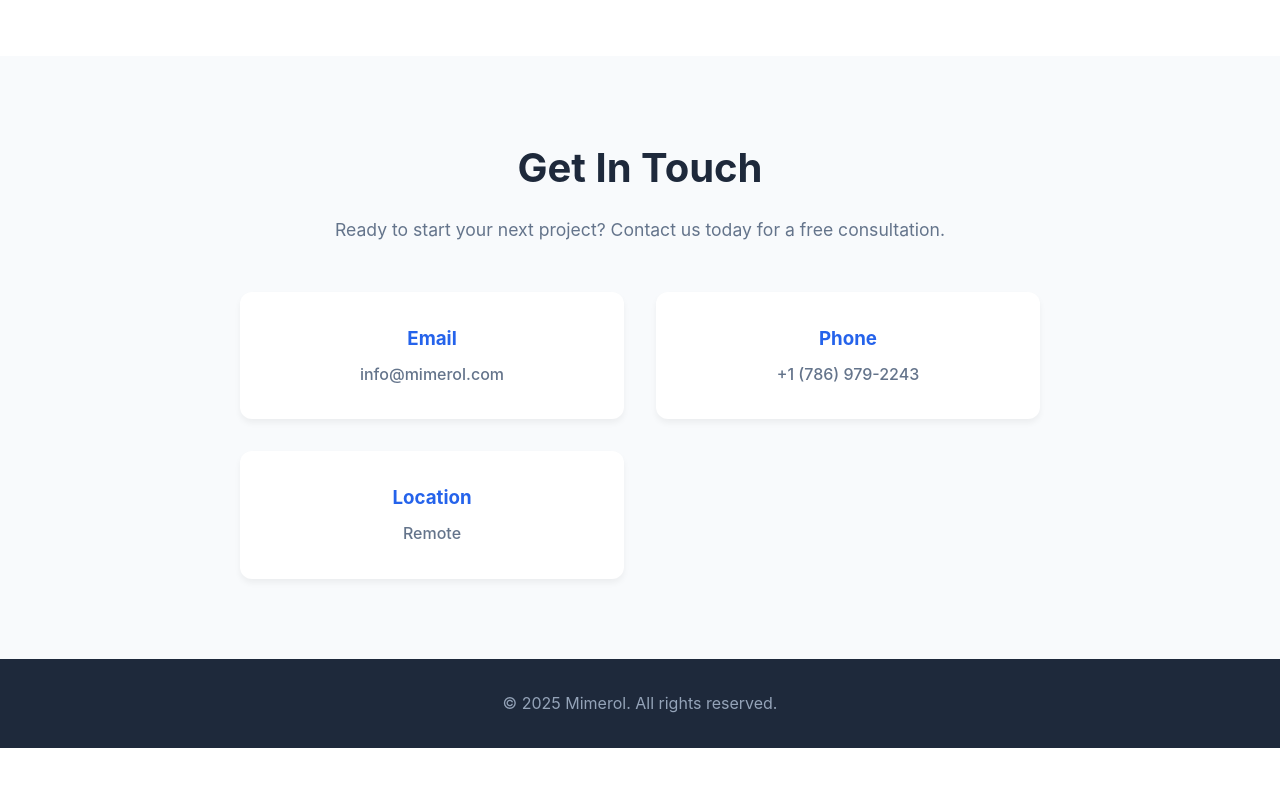
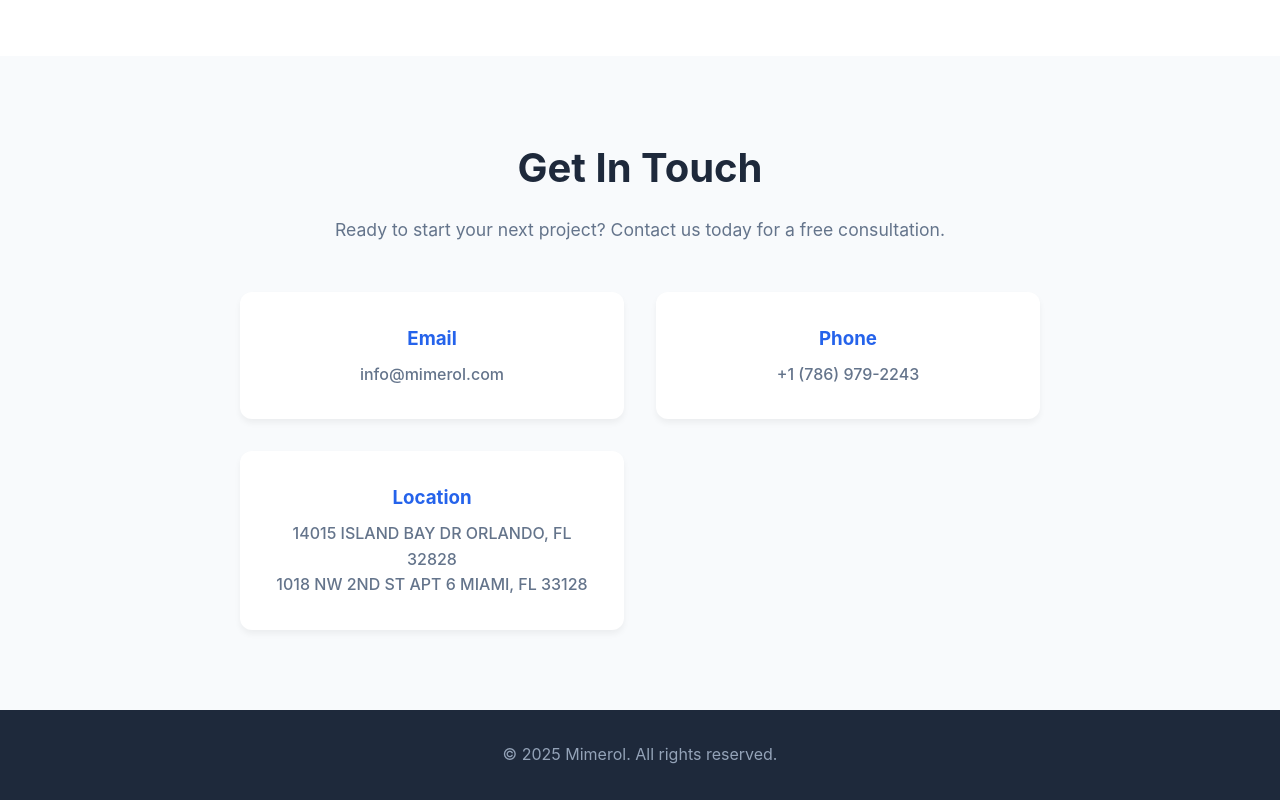
Before and after one commit to jnamendi/mimerol, a website built with webpack: page index.html in a window 1280 px wide. Shown: the part 1765-2565 px from the top of the page. Before the commit the page ends 2513 px from the top, so only its background shows below. Built offline with nearby package versions, Linux system fonts and the light colour scheme.

```diff
--- a/index.html
+++ b/index.html
@@ -105,7 +105,8 @@
           </div>
           <div class="contact-item">
             <h3>Location</h3>
-            <p>Remote</p>
+            <p>14015 ISLAND BAY DR ORLANDO, FL 32828</p>
+            <p>1018 NW 2ND ST APT 6 MIAMI, FL 33128</p>
           </div>
         </div>
       </div>
```
